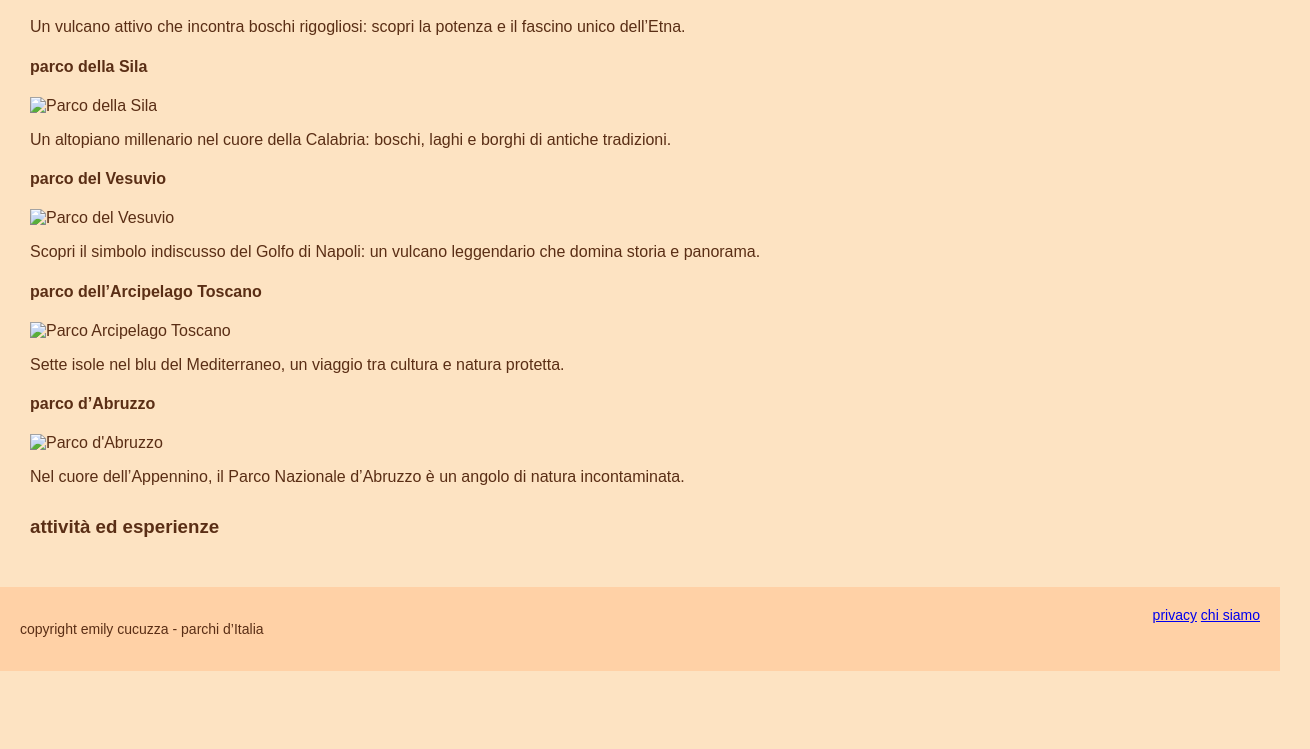
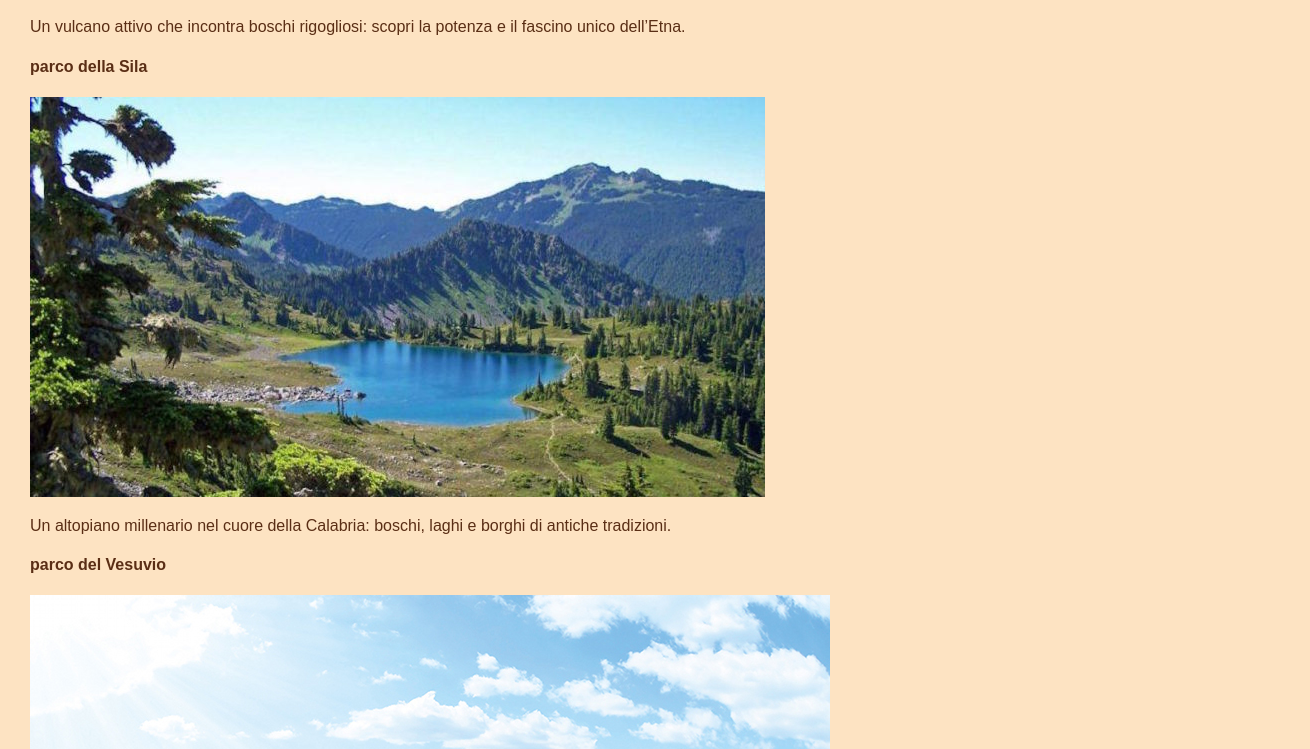
Before and after one commit to emilycvcvzza/parchi.italia, a plain HTML site: page primo piano.html in a window 1280 px wide. Shown: the part 1080-1829 px from the top of the page, 1310 px wide, since content can reach past the window. Before the commit the page ends 1751 px from the top, so only its background shows below. Drawn offline with Linux system fonts and the light colour scheme.

Commit message:
Update primo piano.html

```diff
--- a/primo piano.html
+++ b/primo piano.html
@@ -35,22 +35,22 @@
         </div>
         <div class="card">
           <h4>parco della Sila</h4>
-          <img src="sila.jpg" alt="Parco della Sila">
+          <img src="img/sila1.jpg" alt="Parco della Sila">
           <p>Un altopiano millenario nel cuore della Calabria: boschi, laghi e borghi di antiche tradizioni.</p>
         </div>
         <div class="card">
           <h4>parco del Vesuvio</h4>
-          <img src="vesuvio.jpg" alt="Parco del Vesuvio">
+          <img src="img/vesuvio2.jpeg" alt="Parco del Vesuvio">
           <p>Scopri il simbolo indiscusso del Golfo di Napoli: un vulcano leggendario che domina storia e panorama.</p>
         </div>
         <div class="card">
           <h4>parco dell’Arcipelago Toscano</h4>
-          <img src="arcipelago.jpg" alt="Parco Arcipelago Toscano">
+          <img src="img/toscana1.jpg" alt="Parco Arcipelago Toscano">
           <p>Sette isole nel blu del Mediterraneo, un viaggio tra cultura e natura protetta.</p>
         </div>
         <div class="card">
           <h4>parco d’Abruzzo</h4>
-          <img src="abruzzo.jpg" alt="Parco d'Abruzzo">
+          <img src="img/parco-nazionale-abruzzo.jpg" alt="Parco d'Abruzzo">
           <p>Nel cuore dell’Appennino, il Parco Nazionale d’Abruzzo è un angolo di natura incontaminata.</p>
         </div>
       </div>
```
